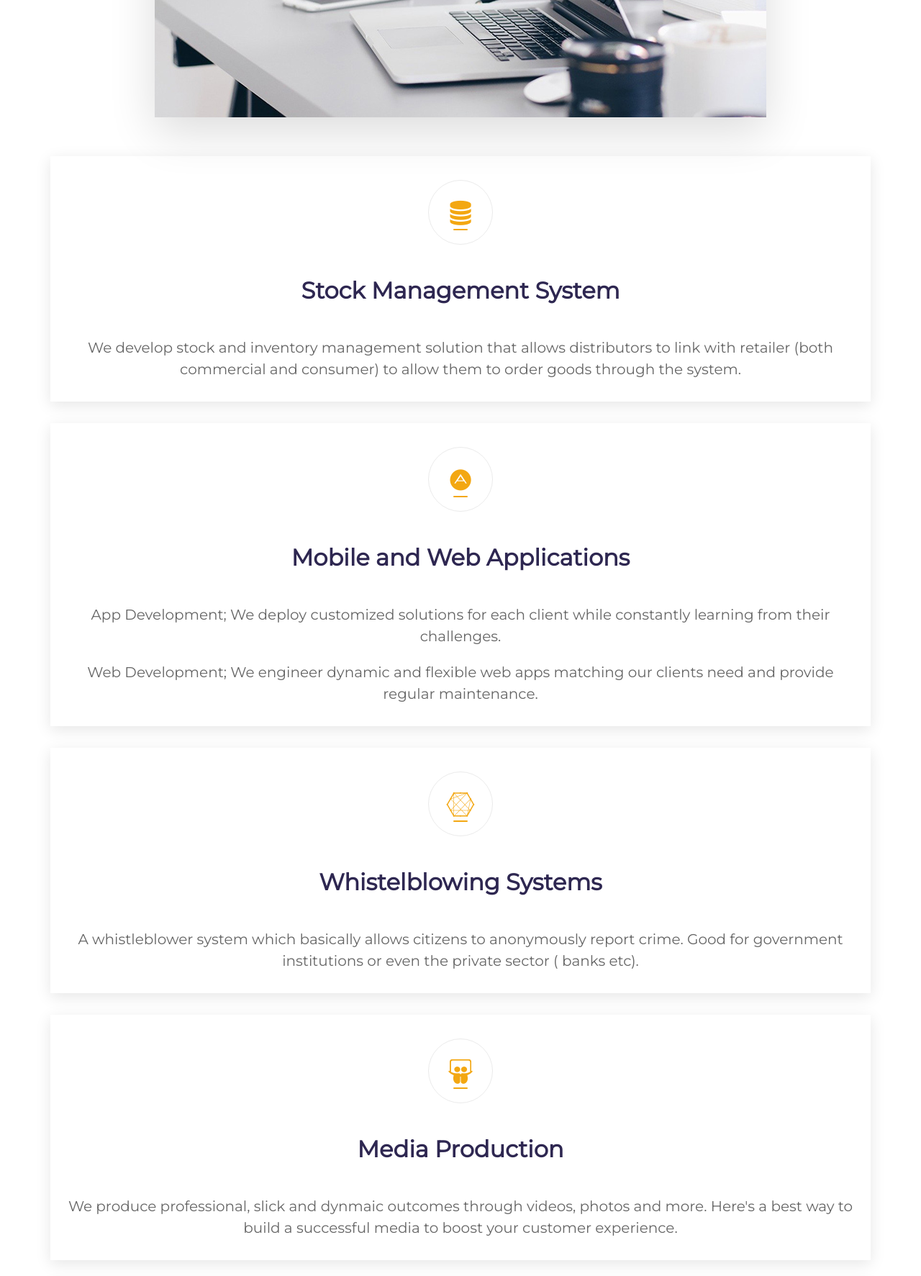
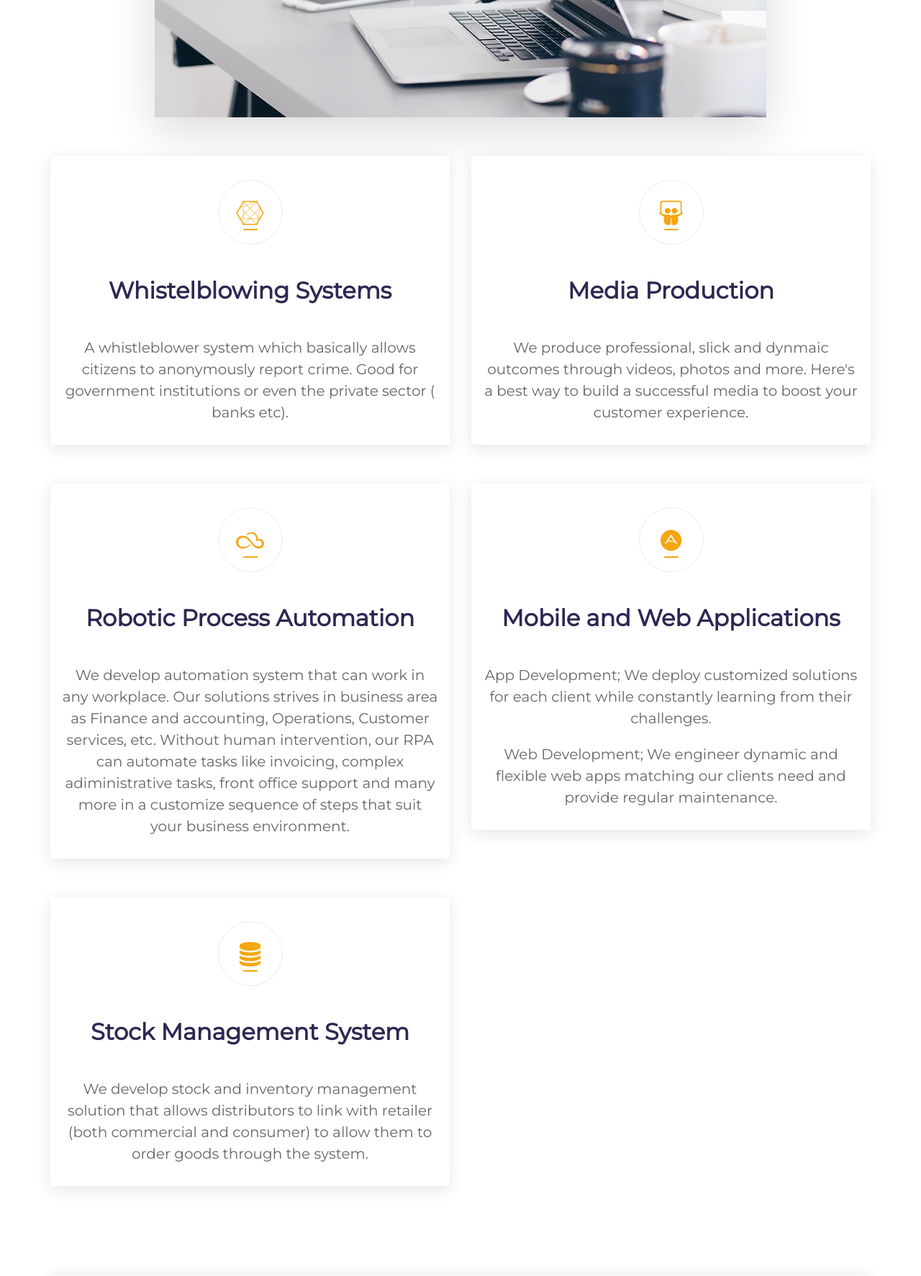
Before and after one commit to samuel355/royalshemesh, a WordPress theme: template technology.php in a window 1280 px wide. Shown: the part 721-2494 px from the top of the page at 72% size. Run offline with PHP 8.4 and a stand-in for WordPress, Linux system fonts and the light colour scheme; the site name, menu and one post (Sample post) are stand-ins, and other content is empty; some libraries are stand-ins or nearby versions.

Commit message:
new updates

```diff
--- a/technology.php
+++ b/technology.php
@@ -186,48 +186,71 @@
 		<!-- Service Single -->
 		<section class="service-single section-space">
 			<div class="container">
-				<div class="row">
-					<div class="col-lg-12">
-						<!-- Service Image -->
-						<div class="service-img text-center">
-							<img class="custom-shadow img-fluid wow fadeInUp" src="img/technology.jpg" alt="technology">
-						</div> <br>
-						<!-- Service Content -->
-						<div class="service-content">
-                            <div class="single-feature wow fadeInUp ">
-                                <div class="icon-head"><i class="fa fa-database"></i></div><br>
-							    <h2>Stock Management System</h2> <br>
-							    <p style="font-size: 20px">We develop stock and inventory management solution that allows distributors to link with retailer (both commercial and consumer) to allow them to order goods through the system.</p>
-                            </div>
+                <div class="row">
+                    <div class="col-md-12">
+                        <!-- Service Image -->
+                        <div class="service-img text-center">
+                            <img class="custom-shadow img-fluid wow fadeInUp" src="img/technology.jpg" alt="technology">
+                        </div> <br>
+                    </div>
+                </div>
 
-                            <div class="single-feature wow bounceInRight">
-                                <div class="icon-head"><i class="fa fa-adn"></i></div><br>
-							    <h2>Mobile and Web Applications</h2><br>
-                                <p style="font-size: 20px">App Development; We deploy customized solutions for each client while constantly learning from their challenges.</p>
-                                <p style="font-size: 20px">Web Development; We engineer dynamic and flexible web apps matching our clients need and provide regular maintenance.</p>
-                            </div>
-
+                <div class="row">
+                    <div class="col-md-6 mb-4">
+                        <div class="service-content">
                             <div class="single-feature wow fadeInUp">
                                 <div class="icon-head"><i class="fa fa-connectdevelop"></i></div><br>
-							    <h2>Whistelblowing Systems </h2><br>
-							    <p style="font-size: 20px">A whistleblower system which basically allows citizens to anonymously report crime. Good for government institutions or even the private sector ( banks etc).</p>
+                                <h2>Whistelblowing Systems </h2><br>
+                                <p style="font-size: 20px">A whistleblower system which basically allows citizens to anonymously report crime. Good for government institutions or even the private sector ( banks etc).</p>
                             </div>
+                        </div>
+                    </div>
+                    <div class="col-md-6 mb-4">
+                        <div class="service-content">
                             <div class="single-feature wow bounceInLeft">
                                 <div class="icon-head"><i class="fa fa-slideshare"></i></div><br>
                                 <h2>Media Production </h2><br>
                                 <p style="font-size: 20px">We produce professional, slick and dynmaic outcomes through videos, photos and more. Here's a best way to build a successful media to boost your customer experience. </p>
                             </div>
-
+                        </div>
+                    </div>
+                </div>
+				<div class="row">
+                    <div class="col-md-6 mb-4">
+                        <div class="service-content">
                             <div class="single-feature wow fadeInUp">
                                 <div class="icon-head"><i class="fa fa-skyatlas"></i></div> <br>
-							    <h2 class="wow fadeInUp">Robotic Process Automation  </h2> <br>
+                                <h2 class="wow fadeInUp">Robotic Process Automation  </h2> <br>
                                 <p style="font-size: 20px" class="wow fadeInUp"> We develop automation system that can work in any workplace. Our solutions strives in business area as Finance and accounting, Operations, Customer services, etc.
-                                Without human intervention, our RPA can automate tasks like invoicing, complex adiministrative tasks, front office support and many more in a customize sequence of steps that suit your business environment.
-                            </p>
+                                    Without human intervention, our RPA can automate tasks like invoicing, complex adiministrative tasks, front office support and many more in a customize sequence of steps that suit your business environment.
+                                </p>
                             </div>
-						</div>
-					</div>
-				</div>
+                        </div>
+                    </div>
+                    <div class="col-md-6 mb-4">
+                        <div class="service-content">
+                            <div class="single-feature wow bounceInRight">
+                                <div class="icon-head"><i class="fa fa-adn"></i></div><br>
+                                <h2>Mobile and Web Applications</h2><br>
+                                <p style="font-size: 20px">App Development; We deploy customized solutions for each client while constantly learning from their challenges.</p>
+                                <p style="font-size: 20px">Web Development; We engineer dynamic and flexible web apps matching our clients need and provide regular maintenance.</p>
+                            </div>
+                        </div>
+                    </div>
+                </div>
+
+                <div class="row">
+                    <div class="col-md-6 mb-4">
+                        <!-- Service Content -->
+                        <div class="service-content">
+                            <div class="single-feature wow fadeInUp ">
+                                <div class="icon-head"><i class="fa fa-database"></i></div><br>
+                                <h2>Stock Management System</h2> <br>
+                                <p style="font-size: 20px">We develop stock and inventory management solution that allows distributors to link with retailer (both commercial and consumer) to allow them to order goods through the system.</p>
+                            </div>
+                        </div>
+                    </div>
+                </div>
 			</div>
 		</section>
 		<!--/ End Services -->
```
Also changed, not shown: about.php (+8 -9 lines).
